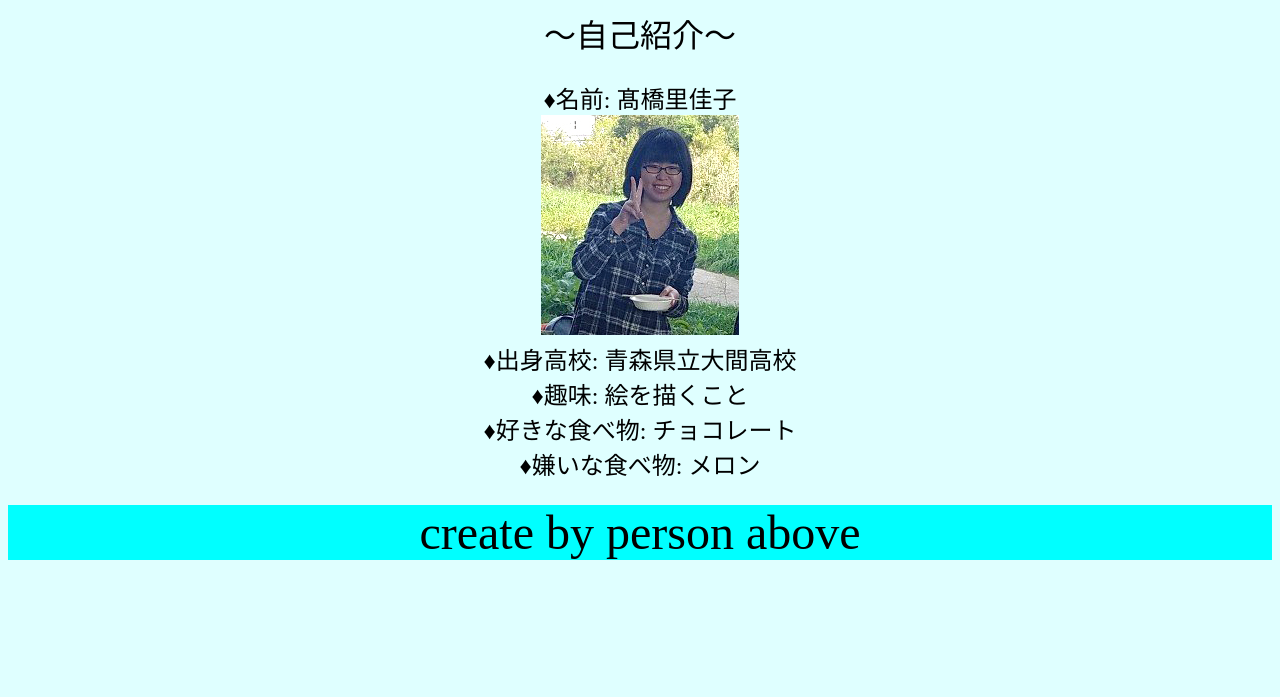
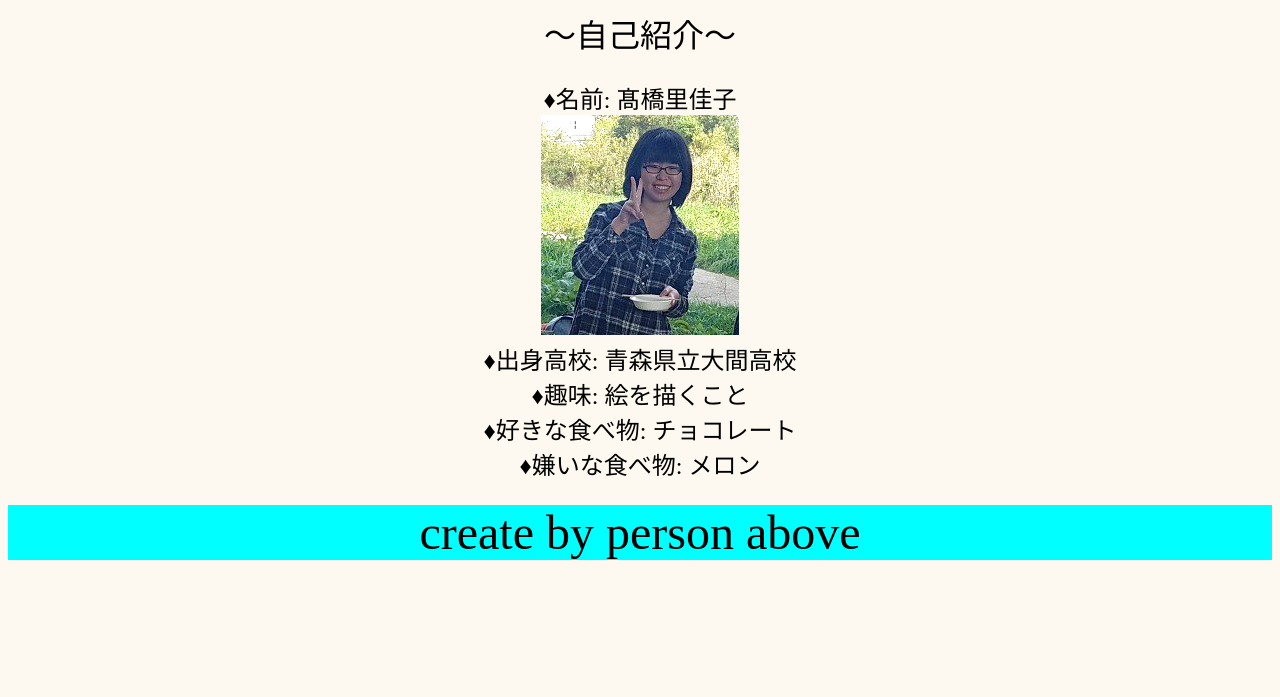
Before and after one commit to ShinyaTanaka46/git_kadai, a plain HTML site: page introduction_TakahashiRikako.html in a window 1280 px wide. Shown: the part 103-800 px from the top of the page. Drawn offline with Linux system fonts and the light colour scheme.

Commit message:
自己紹介　髙橋

```diff
--- a/introduction_TakahashiRikako.html
+++ b/introduction_TakahashiRikako.html
@@ -7,7 +7,7 @@
     <header>
     <div style = "background-color: #00FFFF"><center><h1><font size = 7%><a href="index.html">～introduction～</a></font></h1></center></div>
 </header>
-    <body bgcolor="#dfffff" style="text-align:center">
+    <body bgcolor="#fdf9f0" style="text-align:center">
 	    <font color:"#094067" size="6">～自己紹介～</font>
 	    <div> <font color:"#094067" size="5">
         <p>♦名前: 髙橋里佳子<br>
```
